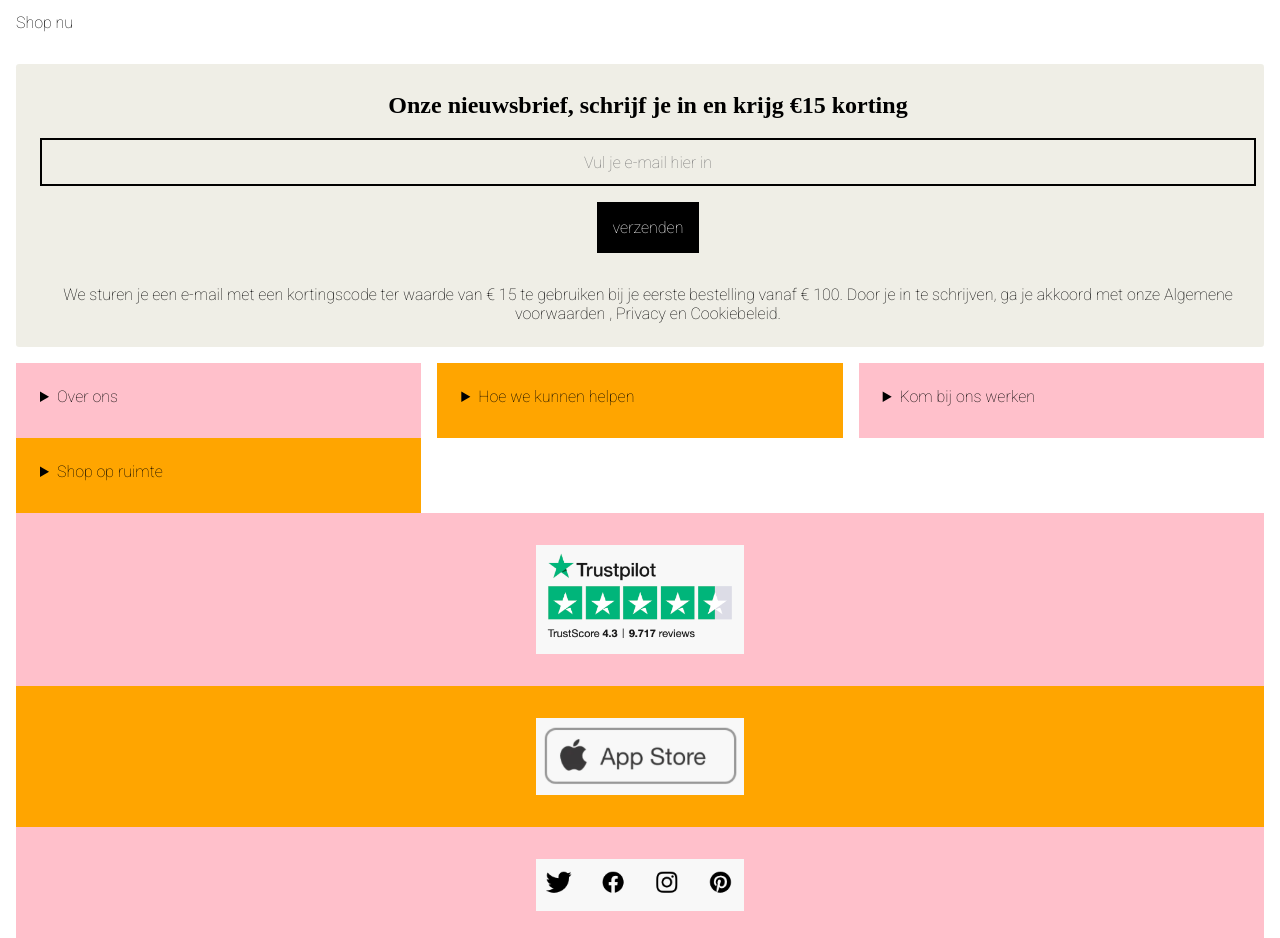
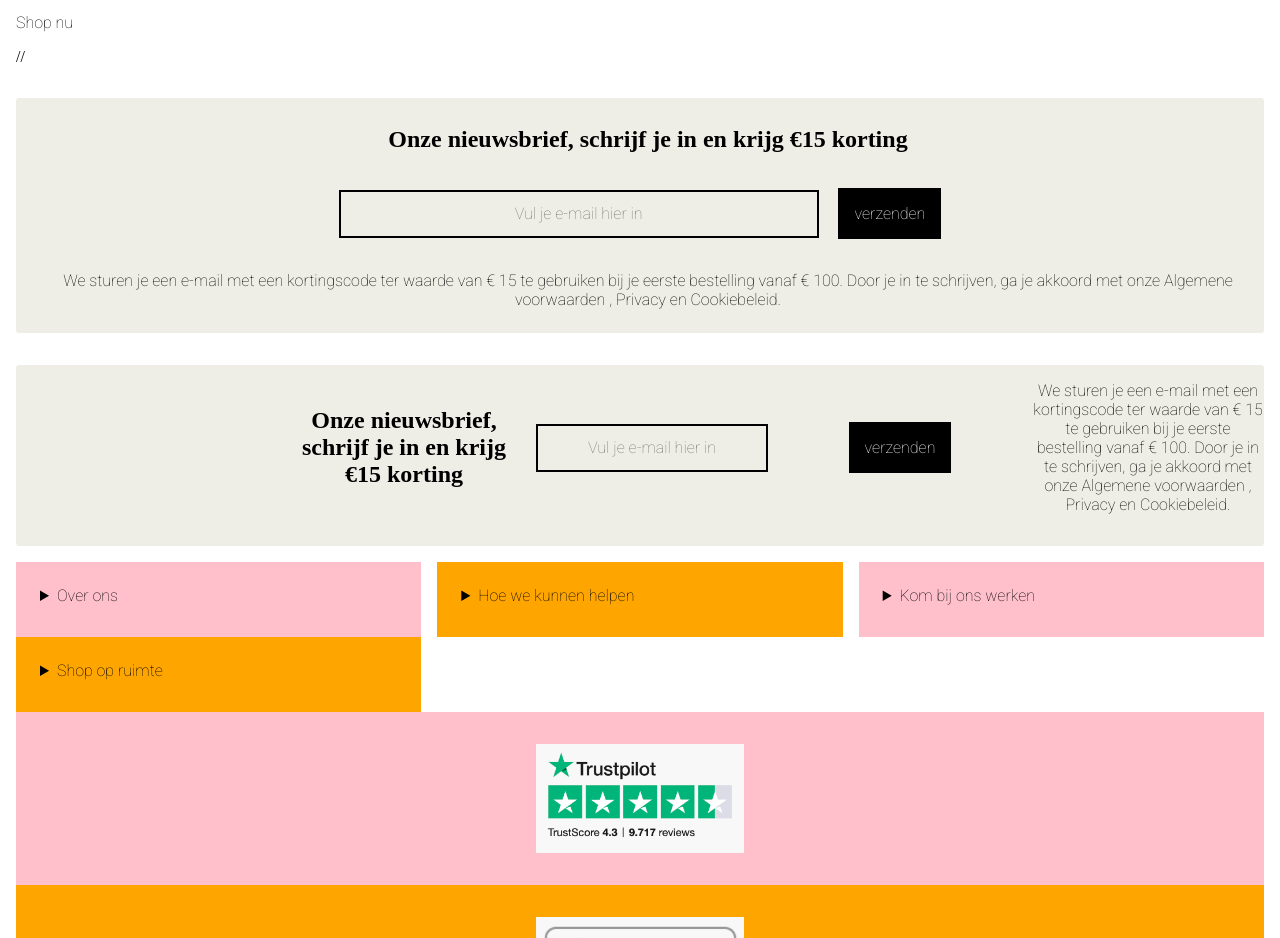
Before and after one commit to tugcebkm/blokweb, a plain HTML site: page index.html in a window 1280 px wide. Shown: the part 1620-2558 px from the top of the page. Drawn offline with Linux system fonts and the light colour scheme.

Commit message:
Add files via upload

```diff
--- a/index.html
+++ b/index.html
@@ -116,7 +116,7 @@
 
 
 	<!-- section 4 nieuwsbrief -->
-	<section>
+	//<section>
 		<article>
 			<form id="nieuwsbrief" action="send.html" method="get">
 				<h2 id="nieuwsbriefH2">Onze nieuwsbrief, schrijf je in en krijg €15 korting</h2>
@@ -126,6 +126,33 @@
 				</p>
 			</form>
 		</article>
+	</section>
+
+	<section>
+		<div class="grid-wrapper-nieuwsbrief">
+
+			<div class="grid-nieuwsbrief">
+				<form id="nieuwsbrief" action="send.html" method="get">
+			</div>
+
+			<div class="grid-nieuwsbrief">
+				<h2 id="nieuwsbriefH2">Onze nieuwsbrief, schrijf je in en krijg €15 korting</h2>
+			</div>
+
+			<div class="grid-nieuwsbrief">
+				<input id="emailForm" type="email" name="email" placeholder="Vul je e-mail hier in" />
+			</div>
+
+			<div class="grid-nieuwsbrief">
+				<input id="verzenden" type="submit" name="submit" value="verzenden" />
+			</div>
+
+			<div class="grid-nieuwsbrief">
+				<p id="nieuwsbriefP"> We sturen je een e-mail met een kortingscode ter waarde van € 15 te gebruiken bij je eerste bestelling vanaf € 100. Door je in te schrijven, ga je akkoord met onze Algemene voorwaarden , Privacy en Cookiebeleid.
+				</p>			</div>
+
+
+		</div>
 	</section>
 
 
--- a/styles/style.css
+++ b/styles/style.css
@@ -27,6 +27,7 @@ p {
   font-size: 1em;
   color: black;
 }
+
 
 /* Header */
 body {
@@ -201,10 +202,12 @@ h3 {
 #emailForm {
   background-color: transparent;
   border: black solid 2pt;
-  display: flex;
   height: 3em;
-  width: 100%;
+  width: 30em;
+  max-width: 100%;
   text-align: center;
+  align-items: center;
+  display: inline;
 }
 
 #verzenden {
@@ -213,6 +216,25 @@ h3 {
   border-style: none;
   padding: 1em;
   margin: 1em;
+}
+
+
+.grid-wrapper-nieuwsbrief{
+  align-items: center;
+  padding-left: 1.5em;
+  background-color: #EFEEE6;
+  border-radius: .2em;
+  margin-top: 2em;
+  margin-bottom: 1em;
+  padding-bottom: 1em;
+  text-align: center;
+  display: absolute;
+
+  max-width: 100%;
+    display: grid;
+    grid-template-columns: repeat(auto-fit, minmax(10em, 1fr));
+    grid-column-gap: 1em;
+
 }
 
 /* section 5 footer */
@@ -243,7 +265,7 @@ a {
 
 .grid-wrapper
 {
-  max-width: : 100%;
+max-width: : 100%;
   display: grid;
   grid-template-columns: repeat(auto-fit, minmax(20em, 1fr));
   grid-column-gap: 1em;
@@ -257,6 +279,16 @@ padding: 1em;
 .grid:nth-child(even){
   background-color: orange;
 }
+
+//@media (max-width:720px){
+  .grid{
+    background-color: green;
+    display: grid;
+    grid-template-columns: 1fr;
+  }
+}
+
+
 
 /*                        PRODUCT PAGINA                     */
 /* section 1 slider */
```
